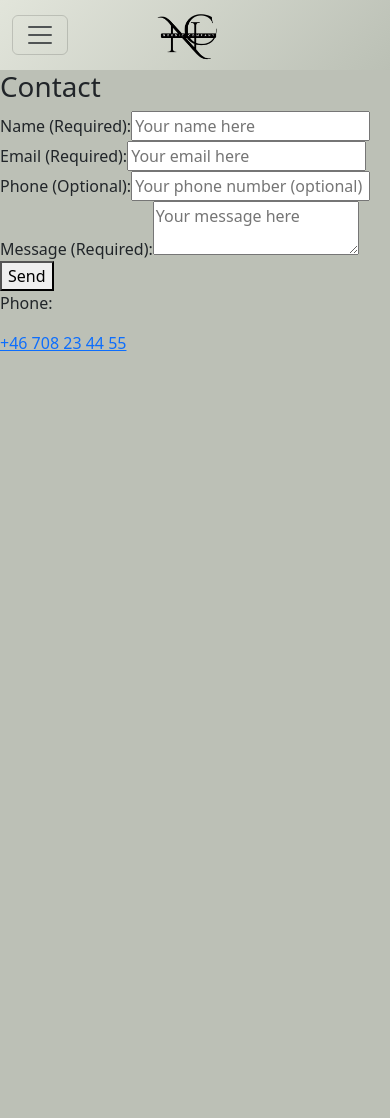
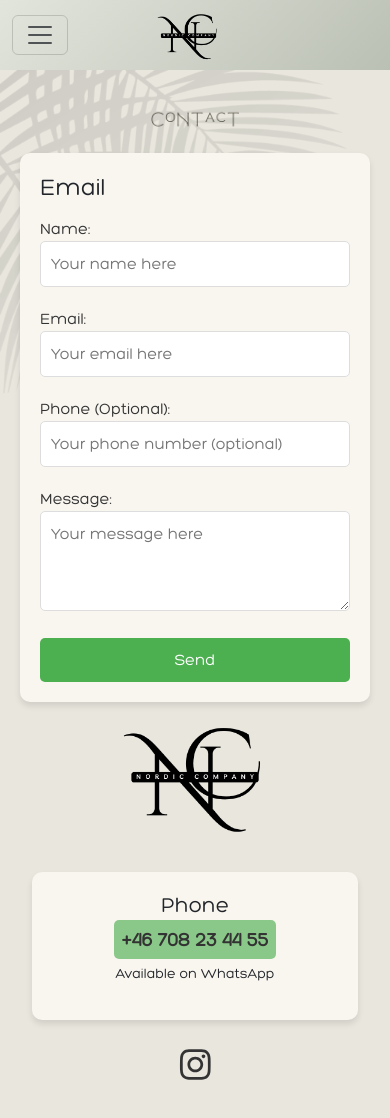
Before and after one commit to SoroushGReza/nordic-company, a React (Create React App) app in the folder frontend/: page /contact in a window 390 px wide. Shown: the top 1118 px of the page. Before the commit the page ends 844 px from the top, so only its background shows below. Built offline with nearby package versions, Linux system fonts and the light colour scheme; a web font is replaced by a local one.

Commit message:
Add styling to Contact page and, palm.png to images folder, made responsive with react boorstrap

```diff
--- a/frontend/src/pages/Contact.js
+++ b/frontend/src/pages/Contact.js
@@ -1,17 +1,26 @@
 import React, { useState, useEffect } from "react";
 import useAuthStatus from "../hooks/useAuthStatus";
-import "../styles/Contact.module.css";
+import { Container, Row, Col, Button } from "react-bootstrap";
+import styles from "../styles/Contact.module.css";
+import ContactImg from "../assets/images/Contact.png";
+import PalmImg from "../assets/images/palm.png";
+import LogoBlack from "../assets/images/nc-logo-black.png";
+import { FontAwesomeIcon } from "@fortawesome/react-fontawesome";
+import { faInstagram } from "@fortawesome/free-brands-svg-icons";
+import { faCheckCircle } from "@fortawesome/free-solid-svg-icons";
 import { sendEmail } from "../utils/sendEmail";
-import { axiosReq } from "../api/axiosDefaults"; // Endast om du vill hämta användarinfo
+import { axiosReq } from "../api/axiosDefaults";
 
 const Contact = () => {
-  const { isAuthenticated } = useAuthStatus(); // Kollar inloggningsstatus
+  const { isAuthenticated } = useAuthStatus();
   const [formData, setFormData] = useState({
     name: "",
     email: "",
     phone: "",
     message: "",
   });
+
+  const [emailSent, setEmailSent] = useState(false);
 
   useEffect(() => {
     const fetchUserData = async () => {
@@ -40,7 +49,7 @@ const Contact = () => {
     e.preventDefault();
     try {
       await sendEmail(formData);
-      alert("Your message has been sent successfully!");
+      setEmailSent(true); // Visa bekräftelsen
       setFormData({ name: "", email: "", phone: "", message: "" });
     } catch (error) {
       console.error("Error sending email:", error);
@@ -49,11 +58,41 @@ const Contact = () => {
   };
 
   return (
-    <div className="contact-page">
-      <h1>Contact</h1>
-      <form onSubmit={handleSubmit} className="contact-form">
+    <div className={styles.contactPage}>
+      {/* Palm Image */}
+      <img src={PalmImg} alt="Palm Shadow" className={styles.palmImg} />
+
+      <Container fluid>
+        <Row className="justify-content-center">
+          <Col xs={12} md={10} lg={8} className="text-center">
+            <img
+              src={ContactImg}
+              alt="Contact Title"
+              className={styles.contactTitle}
+            />
+          </Col>
+        </Row>
+        {emailSent ? (
+          <Row className="justify-content-center">
+            <Col xs={12} md={8} lg={6} className="text-center">
+              <FontAwesomeIcon
+                icon={faCheckCircle}
+                className={styles.confirmationIcon}
+              />
+              <h3>Email sent successfully!</h3>
+              <p>
+                We will get back to you as soon as possible. Normally 24-48
+                hours.
+              </p>
+            </Col>
+          </Row>
+        ) : (
+          <Row className="justify-content-center">
+            <Col xs={12} md={8} lg={6} className={styles.contactFormContainer}>
+              <form onSubmit={handleSubmit} className={styles.contactForm}>
+                <h2>Email</h2>
                 <label>
-          Name (Required):
+                  Name:
                   <input
                     type="text"
                     name="name"
@@ -64,7 +103,7 @@ const Contact = () => {
                   />
                 </label>
                 <label>
-          Email (Required):
+                  Email:
                   <input
                     type="email"
                     name="email"
@@ -85,7 +124,7 @@ const Contact = () => {
                   />
                 </label>
                 <label>
-          Message (Required):
+                  Message:
                   <textarea
                     name="message"
                     value={formData.message}
@@ -94,14 +133,40 @@ const Contact = () => {
                     placeholder="Your message here"
                   />
                 </label>
-        <button type="submit">Send</button>
+                <Button type="submit" className={styles.sendButton}>
+                  Send
+                </Button>
               </form>
-      <div className="contact-phone">
-        <p>Phone:</p>
-        <a href="tel:+46708234455" className="mobile-only">
+            </Col>
+          </Row>
+        )}
+
+        <Row className="justify-content-center contact-footer">
+          <Col xs={12} md={6} lg={4} className="text-center">
+            <img
+              src={LogoBlack}
+              alt="Nordic Company"
+              className={styles.contactLogo}
+            />
+            <div className={styles.contactFormContainer}>
+              <h4>Phone</h4>
+              <a href="tel:+46708234455" className={styles.contactPhone}>
                 +46 708 23 44 55
               </a>
+              <p className={styles.whatsappText}>Available on WhatsApp</p>
             </div>
+          </Col>
+          {/* Instagram Link */}
+          <a
+            href="https://www.instagram.com/facebykristine/"
+            target="_blank"
+            rel="noopener noreferrer"
+            className={`${styles["link"]} text-center mt-4`}
+          >
+            <FontAwesomeIcon className={styles.instagram} icon={faInstagram} />
+          </a>
+        </Row>
+      </Container>
     </div>
   );
 };
--- a/frontend/src/styles/Contact.module.css
+++ b/frontend/src/styles/Contact.module.css
@@ -0,0 +1,124 @@
+.contactPage {
+  background-color: #e8e6dd;
+  padding: 40px 20px;
+  min-height: 100vh;
+  font-family: Hero-Regular;
+  position: relative;
+}
+
+.palmImg {
+  position: absolute;
+  top: 0;
+  left: 0;
+  width: 350px;
+  z-index: 1;
+}
+
+.contactTitle {
+  width: 50%;
+  margin-bottom: 20px;
+}
+
+.contactFormContainer {
+  background-color: #f9f6f0;
+  padding: 20px;
+  border-radius: 10px;
+  box-shadow: 0 4px 6px rgba(0, 0, 0, 0.1);
+  z-index: 2;
+}
+
+.contactForm h2 {
+  font-size: 1.5rem;
+  margin-bottom: 15px;
+}
+
+.contactForm label {
+  display: block;
+  font-size: 1rem;
+  margin-bottom: 5px;
+  color: #333;
+}
+
+.contactForm input,
+.contactForm textarea {
+  width: 100%;
+  padding: 10px;
+  margin-bottom: 15px;
+  border: 1px solid #ddd;
+  border-radius: 5px;
+  font-size: 1rem;
+}
+
+.contactForm textarea {
+  min-height: 100px;
+}
+
+.sendButton {
+  background-color: #4caf50;
+  color: white;
+  padding: 10px 20px;
+  border: none;
+  border-radius: 5px;
+  font-size: 1rem;
+  cursor: pointer;
+  display: block;
+  width: 100%;
+}
+
+.sendButton:hover {
+  background-color: #326e34;
+}
+
+/* --- Email Sent Verification ---*/
+.confirmationIcon {
+    font-size: 3rem;
+    color: #4caf50;
+    margin-bottom: 20px;
+  }
+
+/* --- Instagaram Logo --- */
+.instagram {
+    font-size: 35px;
+    color: #333;
+    padding: 3px;
+}
+
+    .instagram:hover {
+        color: white;
+        background: linear-gradient(to bottom right, #f09433, #e6683c, #dc2743, #cc2366, #bc1888, #ab1cbf, #833ab4, #515bd4, #405de6);
+        padding: 3px;
+        border-radius: 8px;
+    }
+
+.link {
+    text-decoration: none;
+    display: block;
+    width: 100%;
+    margin-bottom: 10px;
+    justify-content: center;
+
+}
+
+.contactLogo {
+  width: 150px;
+  margin-bottom: 20px;
+}
+
+.contactPhone {
+  font-size: 1.2rem;
+  background-color: #4caf4fa2;
+  padding: 8px;
+  border-radius: 5px;
+  color:#333;
+  font-weight: bold;
+  text-decoration: none;
+}
+
+.contactPhone:hover {
+  color: #000000;
+}
+
+.whatsappText {
+  margin-top: 3%;
+  font-size: 14px;
+}
--- a/frontend/src/styles/Menu.module.css
+++ b/frontend/src/styles/Menu.module.css
@@ -89,7 +89,6 @@
     font-size: 35px;
     padding: 5px;
     color: #333;
-    ;
 }
 
     .menu .instagram:hover {
```
Also changed, not shown: frontend/src/assets/images/palm.png (added), 1 other file (tests, documents, lock files or other folders). Lines whose indentation alone changed are shown as unchanged.
